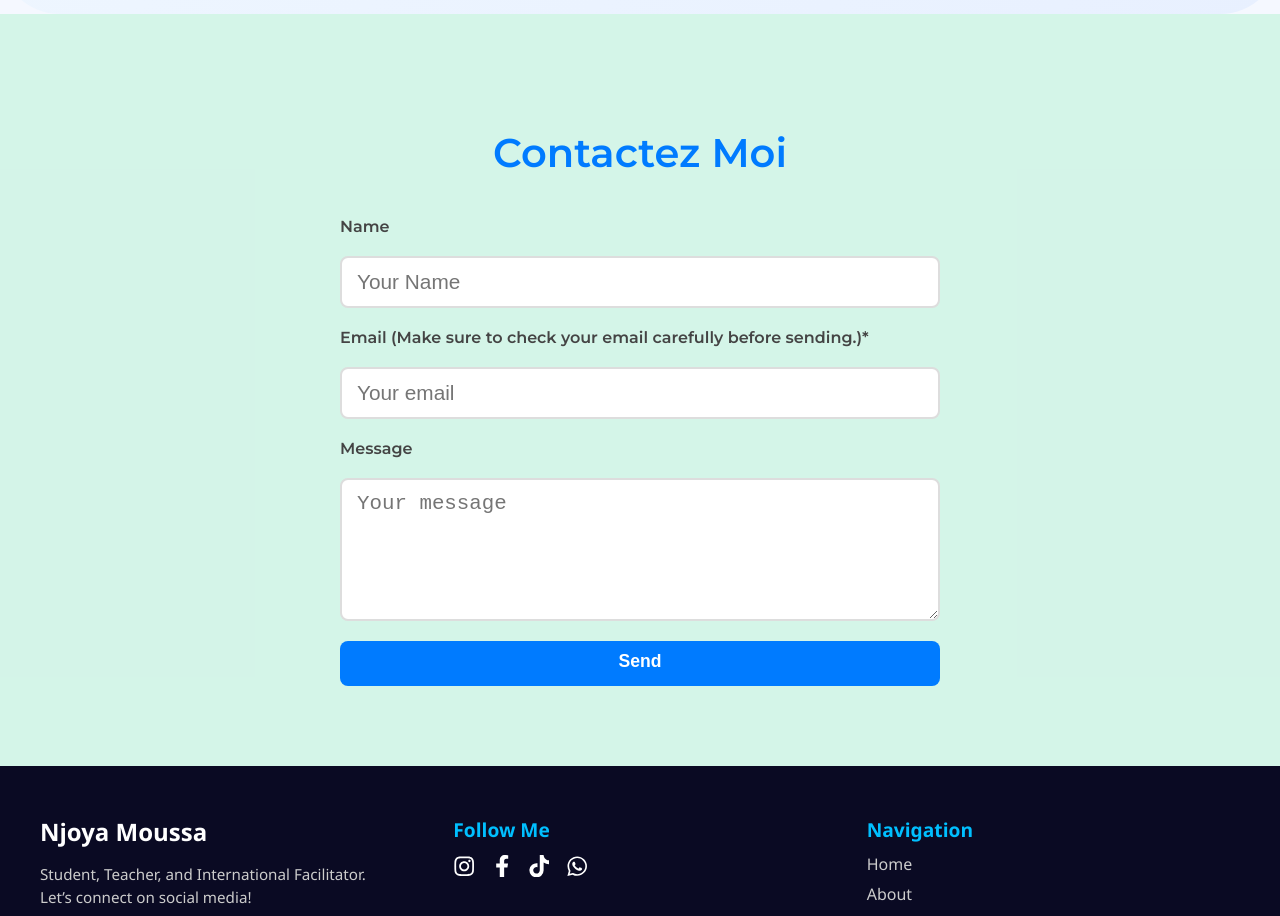
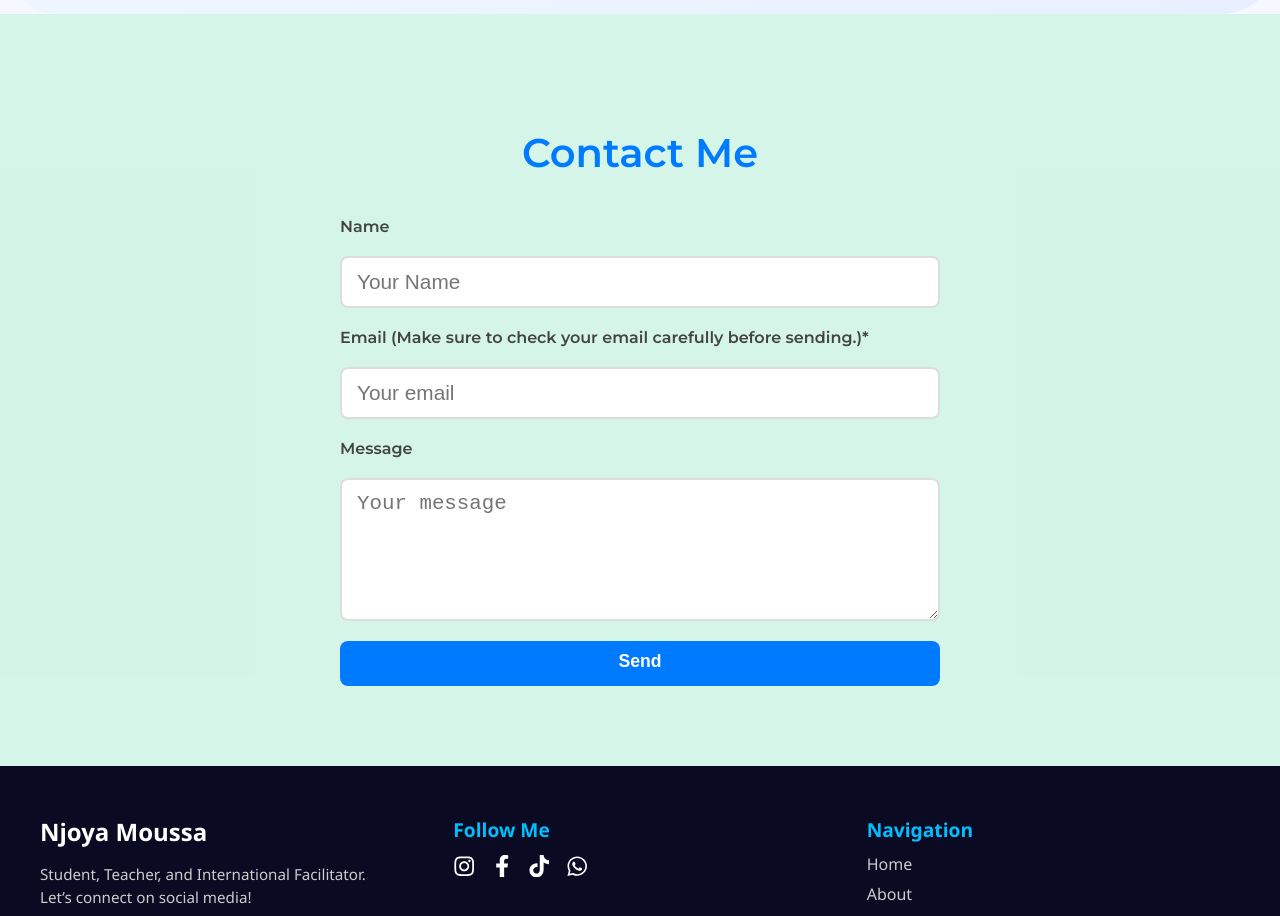
Before and after one commit to sincheCristian/webSite-njoya_moussa, a React (Create React App) app: page / in a window 1280 px wide. Shown: the part 2880-3796 px from the top of the page. Built offline with nearby package versions, Linux system fonts and the light colour scheme.

Commit message:
Sauvegarde avant pull

```diff
--- a/src/pages/Contact.js
+++ b/src/pages/Contact.js
@@ -40,7 +40,7 @@ function Contact() {
   return (
     <section className="contact-section" id="contact">
       <div className="contact-container">
-        <h2>Contactez Moi</h2>
+        <h2>Contact Me</h2>
         <form onSubmit={handleSubmit} className="contact-form" noValidate>
           <label htmlFor="name">Name</label>
           <input
```
